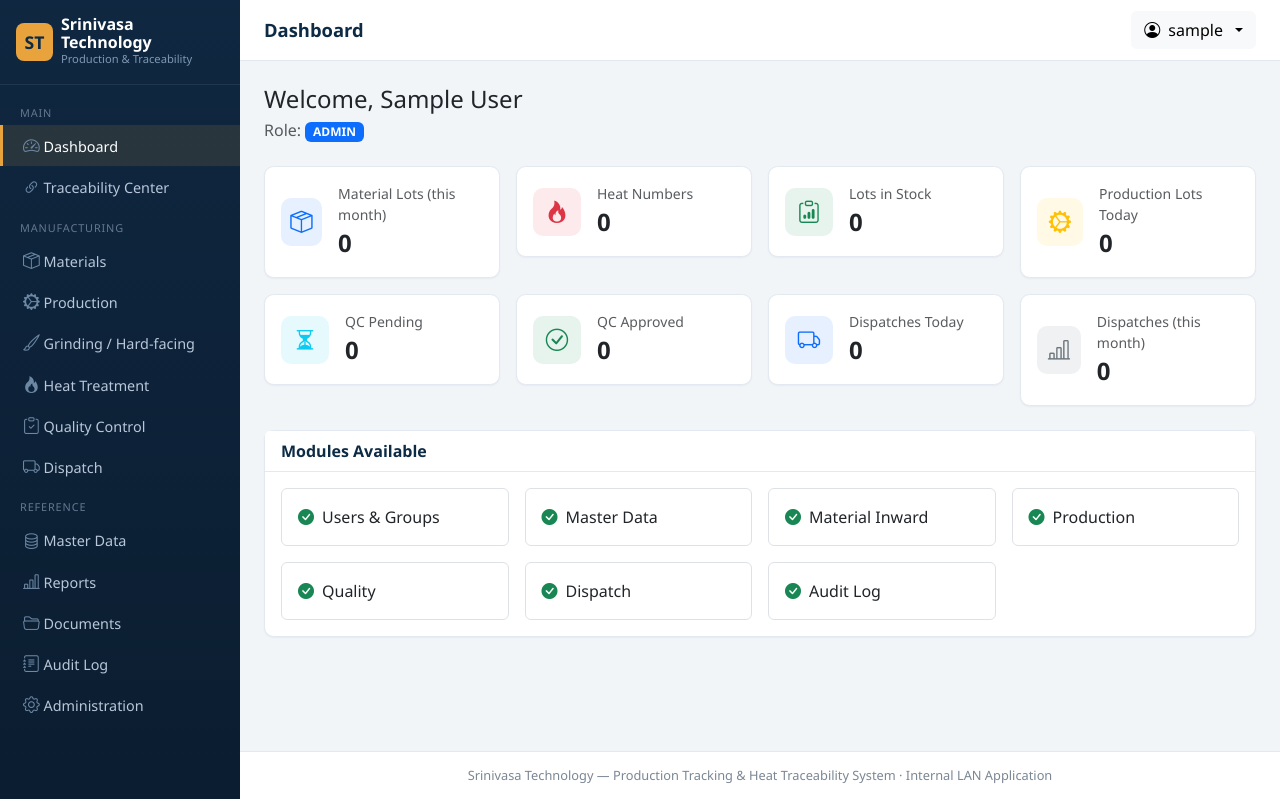
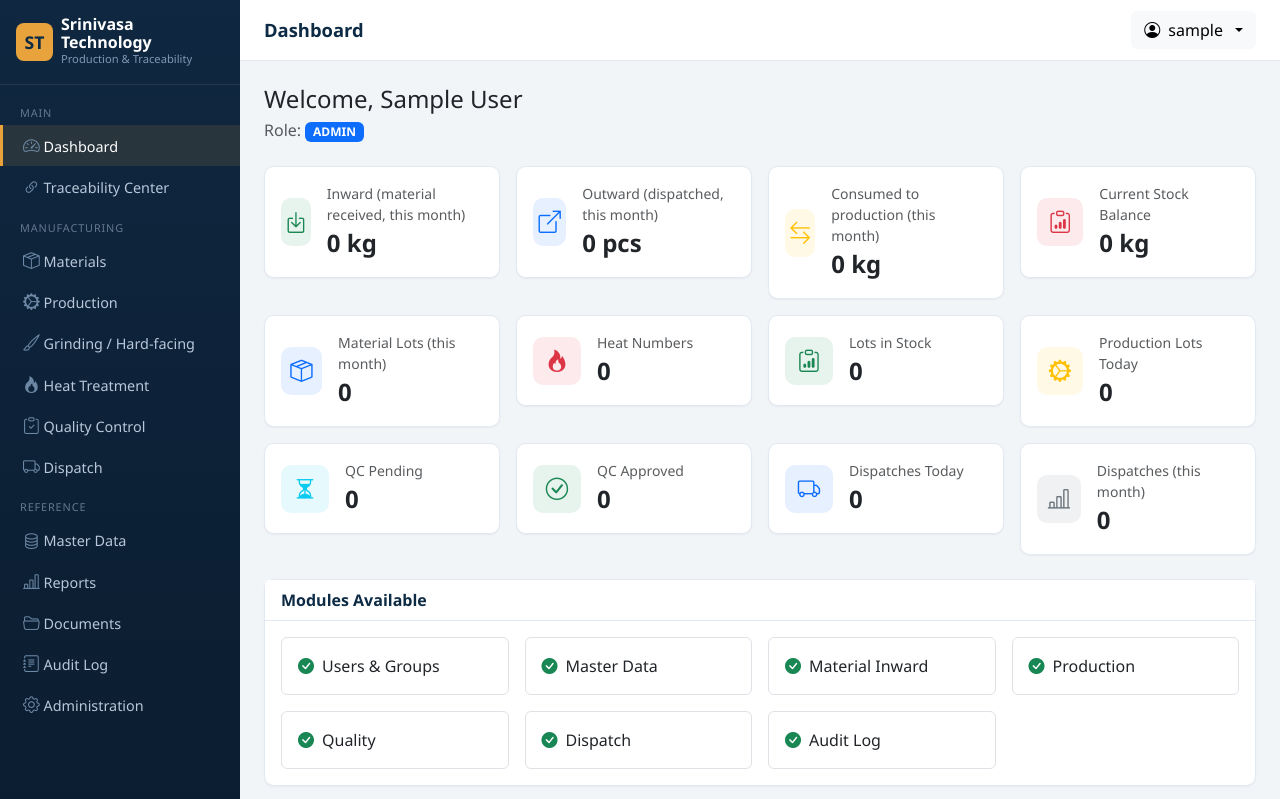
Before and after one commit to Prashanth-1411/Srini_Production, a Django app: page / in a window 1280 px wide. Shown: the top 799 px of the page. Run offline with Django 5.2, Linux system fonts and the light colour scheme; the visitor is signed in with stand-in values (Sample User, id 1); data that the repository does not hold is empty; some libraries are stand-ins or nearby versions.

Commit message:
Add Inward/Outward support across all modules
- Documents: new INWARD and OUTWARD (Goods Received / Goods Dispatched)
  categories plus filter tabs (All/Inward/Outward/PDF/Excel) on the list;
  index page shows inward/outward counts
- Dashboard: KPI cards for Inward qty (material received), Outward qty
  (dispatched), Consumed-to-production qty and Current Stock Balance
- Materials: Inward / Outward (consumed) / Stock Balance summary cards on
  the module home (matches existing IN/OUT transaction types)
- Dispatch remains the outward register for finished goods

```diff
--- a/config/views.py
+++ b/config/views.py
@@ -1,10 +1,11 @@
 from datetime import date
 
 from django.contrib.auth.decorators import login_required
+from django.db.models import Sum
 from django.shortcuts import render
 
-from dispatch.models import Dispatch
-from materials.models import HeatNumber, MaterialLot
+from dispatch.models import Dispatch, DispatchItem
+from materials.models import HeatNumber, MaterialLot, MaterialTransaction
 from production.models import ProductionLot
 from quality.models import QCInspection
 
@@ -41,8 +42,29 @@ def get_role(request):
 def dashboard(request):
     role = get_role(request)
     today = date.today()
+    month_lots = MaterialLot.objects.filter(received_date__year=today.year, received_date__month=today.month)
+    inward_qty = month_lots.aggregate(s=Sum("quantity_received"))["s"] or 0
+    outward_qty = (
+        DispatchItem.objects.filter(
+            dispatch__dispatch_date__year=today.year,
+            dispatch__dispatch_date__month=today.month,
+            dispatch__status=Dispatch.STATUS_DISPATCHED,
+        ).aggregate(s=Sum("quantity"))["s"]
+        or 0
+    )
     stats = {
-        "material_received": MaterialLot.objects.filter(received_date__year=today.year, received_date__month=today.month).count(),
+        "material_received": month_lots.count(),
+        "inward_qty": inward_qty,
+        "outward_qty": outward_qty,
+        "consumed_qty": (
+            MaterialTransaction.objects.filter(
+                txn_type=MaterialTransaction.TXN_OUT,
+                txn_date__year=today.year,
+                txn_date__month=today.month,
+            ).aggregate(s=Sum("quantity"))["s"]
+            or 0
+        ),
+        "stock_qty": MaterialLot.objects.aggregate(s=Sum("quantity_remaining"))["s"] or 0,
         "heat_numbers": HeatNumber.objects.count(),
         "stock_lots": MaterialLot.objects.filter(quantity_remaining__gt=0).count(),
         "production_today": ProductionLot.objects.filter(start_date=today).count(),
--- a/documents/models.py
+++ b/documents/models.py
@@ -7,6 +7,8 @@ from .validators import validate_document_file
 
 
 class Document(models.Model):
+    CATEGORY_INWARD = "INWARD"
+    CATEGORY_OUTWARD = "OUTWARD"
     CATEGORY_MATERIAL_CERT = "MATERIAL_CERT"
     CATEGORY_TEST_REPORT = "TEST_REPORT"
     CATEGORY_HEAT_TREATMENT = "HEAT_TREATMENT"
@@ -15,6 +17,8 @@ class Document(models.Model):
     CATEGORY_OTHER = "OTHER"
 
     CATEGORY_CHOICES = [
+        (CATEGORY_INWARD, "Inward / Goods Received"),
+        (CATEGORY_OUTWARD, "Outward / Goods Dispatched"),
         (CATEGORY_MATERIAL_CERT, "Material Certificate (MTC)"),
         (CATEGORY_TEST_REPORT, "Test Report"),
         (CATEGORY_HEAT_TREATMENT, "Heat Treatment Chart"),
--- a/templates/dashboard/index.html
+++ b/templates/dashboard/index.html
@@ -9,6 +9,58 @@
 </div>
 
 <div class="row g-3 mb-4">
+  <div class="col-sm-6 col-xl-3">
+    <a href="{% url 'materials:index' %}" class="text-decoration-none">
+      <div class="card stat-card">
+        <div class="card-body d-flex align-items-center gap-3">
+          <div class="stat-icon bg-success bg-opacity-10 text-success"><i class="bi bi-box-arrow-in-down"></i></div>
+          <div>
+            <div class="text-muted small">Inward (material received, this month)</div>
+            <div class="fs-4 fw-bold">{{ stats.inward_qty }} kg</div>
+          </div>
+        </div>
+      </div>
+    </a>
+  </div>
+  <div class="col-sm-6 col-xl-3">
+    <a href="{% url 'dispatch:list' %}" class="text-decoration-none">
+      <div class="card stat-card">
+        <div class="card-body d-flex align-items-center gap-3">
+          <div class="stat-icon bg-primary bg-opacity-10 text-primary"><i class="bi bi-box-arrow-up-right"></i></div>
+          <div>
+            <div class="text-muted small">Outward (dispatched, this month)</div>
+            <div class="fs-4 fw-bold">{{ stats.outward_qty }} pcs</div>
+          </div>
+        </div>
+      </div>
+    </a>
+  </div>
+  <div class="col-sm-6 col-xl-3">
+    <a href="{% url 'materials:stock' %}" class="text-decoration-none">
+      <div class="card stat-card">
+        <div class="card-body d-flex align-items-center gap-3">
+          <div class="stat-icon bg-warning bg-opacity-10 text-warning"><i class="bi bi-arrow-left-right"></i></div>
+          <div>
+            <div class="text-muted small">Consumed to production (this month)</div>
+            <div class="fs-4 fw-bold">{{ stats.consumed_qty }} kg</div>
+          </div>
+        </div>
+      </div>
+    </a>
+  </div>
+  <div class="col-sm-6 col-xl-3">
+    <a href="{% url 'materials:stock' %}" class="text-decoration-none">
+      <div class="card stat-card">
+        <div class="card-body d-flex align-items-center gap-3">
+          <div class="stat-icon bg-danger bg-opacity-10 text-danger"><i class="bi bi-clipboard-data"></i></div>
+          <div>
+            <div class="text-muted small">Current Stock Balance</div>
+            <div class="fs-4 fw-bold">{{ stats.stock_qty }} kg</div>
+          </div>
+        </div>
+      </div>
+    </a>
+  </div>
   <div class="col-sm-6 col-xl-3">
     <a href="{% url 'materials:index' %}" class="text-decoration-none">
       <div class="card stat-card">
```
Also changed, not shown: documents/views.py (+13 -0 lines), materials/views.py (+15 -0 lines), templates/documents/list_page.html (+7 -0 lines), templates/materials/index.html (+35 -0 lines), 2 other files.
